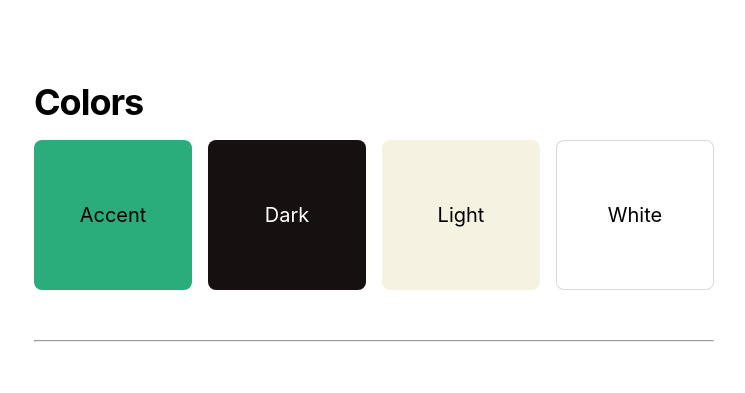
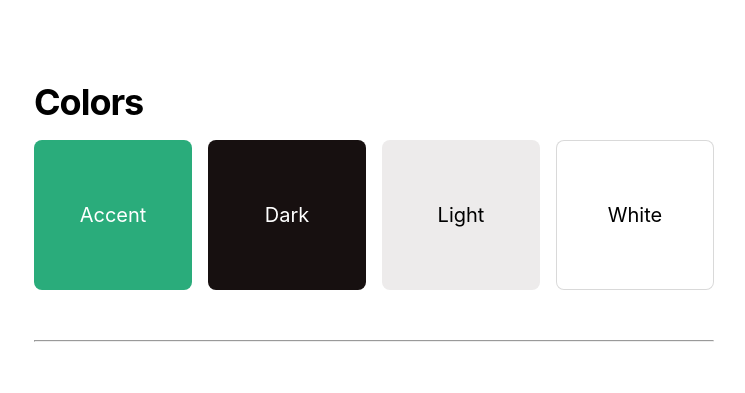
Before and after one commit to eriktailor/jekyll-sharp-styleguide, a Jekyll site: the page built from index.md, in a window 1280 px wide. Shown: the top 393 px of the page, without its empty margins (266-1011 px from the left). Built offline with Jekyll 4.4.1, drawn with Linux system fonts in a browser that asks for light colours.

Commit message:
color variable bug solved

```diff
--- a/_includes/colors.html
+++ b/_includes/colors.html
@@ -2,7 +2,7 @@
 
 <div class="color-swatches">
     <div class="color-item bg-accent">
-        <p>Accent</p>
+        <p class="text-white">Accent</p>
     </div>
     <div class="color-item bg-dark">
         <p class="text-white">Dark</p>
--- a/_sass/_helpers.scss
+++ b/_sass/_helpers.scss
@@ -33,6 +33,14 @@
     }
 }
 
+// Color theme
+$color-theme:(
+    accent  : $accent,
+    dark    : $dark,
+    light   : $light,
+    white   : $white
+);
+
 // Backgrounds
 @each $background, $color in $color-theme {
     .bg-#{$background}{
--- a/_sass/_variables.scss
+++ b/_sass/_variables.scss
@@ -1,18 +1,8 @@
 // Colors
 $accent: #2AAC7B;
 $dark: #171010;
-$light: #f6f2e1;
+$light: #EDEBEB;
 $white: #ffffff;
-
-// Colors
-$color-theme:(
-    accent  : #2AAC7B,
-    dark    : #171010,
-    light   : #f6f2e1,
-    white   : #ffffff
-);
-
-// ???????????????????????????????? milegyen a colorokkal?
 
 // Border radius
 $border-radius: 8px;
```
Also changed, not shown: README.md, 2 other files.
